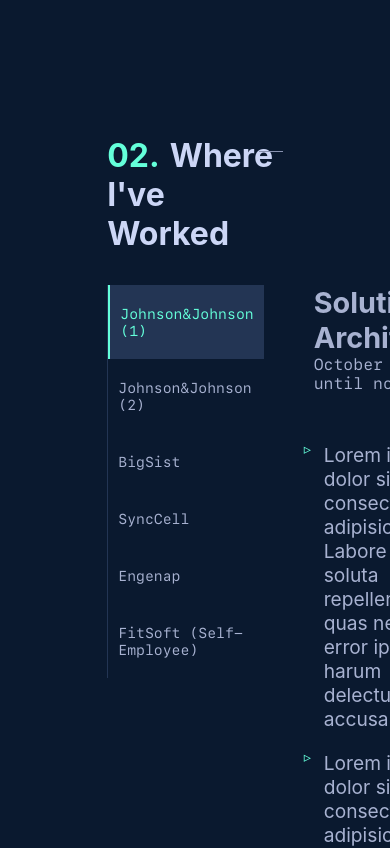
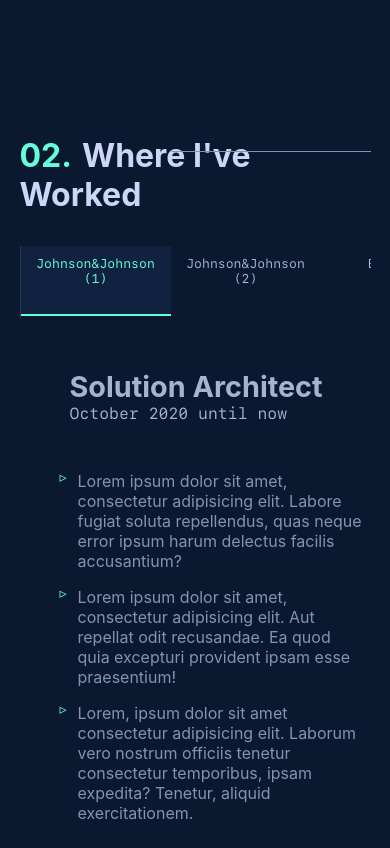
Before and after one commit to bruno-bert/my-portfolio, a Next.js app: page / in a window 390 px wide. Shown: the part 2200-3048 px from the top of the page. Built offline with nearby package versions, Linux system fonts and the light colour scheme; a web font is replaced by a local one.

Commit message:
feat: responsive experience

```diff
--- a/components/Experience/Experience.module.scss
+++ b/components/Experience/Experience.module.scss
@@ -1,4 +1,9 @@
+@import "../../styles/variables";
+
 .experience {
+
+
+
 
     display: flex;
     flex-direction: column;
@@ -64,14 +69,14 @@
                     transition: background-color ease-in-out 250ms;
 
                     &:hover {
-                        background-color: var(--lightest-navy);
+                        background-color: var(--light-navy);
                         color: var(--green);
                         cursor: pointer;
                     }
 
                     &.active {
                         border-left: 2px solid var(--green);
-                        background-color: var(--lightest-navy);
+                        background-color: var(--light-navy);
                         color: var(--green);
                         cursor: pointer;
                     }
@@ -92,4 +97,73 @@
         }
 
     }
+
+
+
+
+
+
+    @media (max-width: $breakpoint-md) {
+        width: 90%;
+
+        .content{
+            .left {
+                ul li{
+                    font-size: var(--fz-xs);
+                }
+            }
+
+            .right {}
+
+        }
+
+    }
+
+
+    @media (max-width: $breakpoint-sm) {
+        width: 90%;
+
+        .content{
+            display: flex;
+            flex-direction: column;
+            gap: 50px;
+        .left{
+            overflow-y: hidden;
+            overflow-x: scroll;
+
+
+            ul{
+
+                display: flex;
+                flex-direction: row;
+                align-items: center;
+                li{
+                    text-align: center;
+                    padding: 10px 10px;
+                    height: 70px;
+                    width: 150px;
+                    min-width: 150px;
+                    max-width: 200px;
+                    margin-bottom: 3px;
+
+                    &:hover {
+                        background-color: var(--light-navy);
+                        color: var(--green);
+                        cursor: pointer;
+                    }
+
+                    &.active {
+                        border: 0;
+                        border-bottom: 2px solid var(--green);
+                        background-color: var(--light-navy);
+                        color: var(--green);
+                        cursor: pointer;
+                    }
+
+                }
+            }
+        }
+        }
+    }
+
 }
--- a/components/Experience/ExperienceContent/ExperienceContent.module.scss
+++ b/components/Experience/ExperienceContent/ExperienceContent.module.scss
@@ -1,4 +1,10 @@
+@import "../../../styles/variables";
+
 .content {
+
+
+
+
 
 
     .title {
@@ -21,6 +27,8 @@
             position: relative;
             font-size: var(--fz-xl);
 
+            color: var(--slate);
+
             &::before {
 
                 content: "▹";
@@ -34,4 +42,17 @@
 
 
     }
+
+
+    @media (max-width: $breakpoint-md) {
+        .tasks {
+            li {
+                font-size: var(--fz-md);
+                padding: 8px;
+
+            }
+        }
+
+    }
+
 }
--- a/components/Work/Work.module.scss
+++ b/components/Work/Work.module.scss
@@ -1,3 +1,5 @@
+@import "../../styles/variables";
+
 .work {
 
     display: flex;
@@ -35,7 +37,11 @@
                 border-top: 1px solid var(--slate);
             }
 
+
         }
+
+
+
 
 
     }
@@ -48,6 +54,16 @@
     .content {
         display: flex;
         flex-direction: column;
+    }
 
+
+
+    @media (max-width: $breakpoint-md) {
+        width: 90%;
+        border: 1px solid green;;
+
+        .description {
+            width: 90%;
+        }
     }
 }
--- a/styles/_variables.scss
+++ b/styles/_variables.scss
@@ -1,4 +1,4 @@
 /*Breakpoints*/
 $breakpoint-md: 768px;
-$breakpoint-sm: 480px;
+$breakpoint-sm: 500px;
 $breakpoint-lg: 1024px;
```
